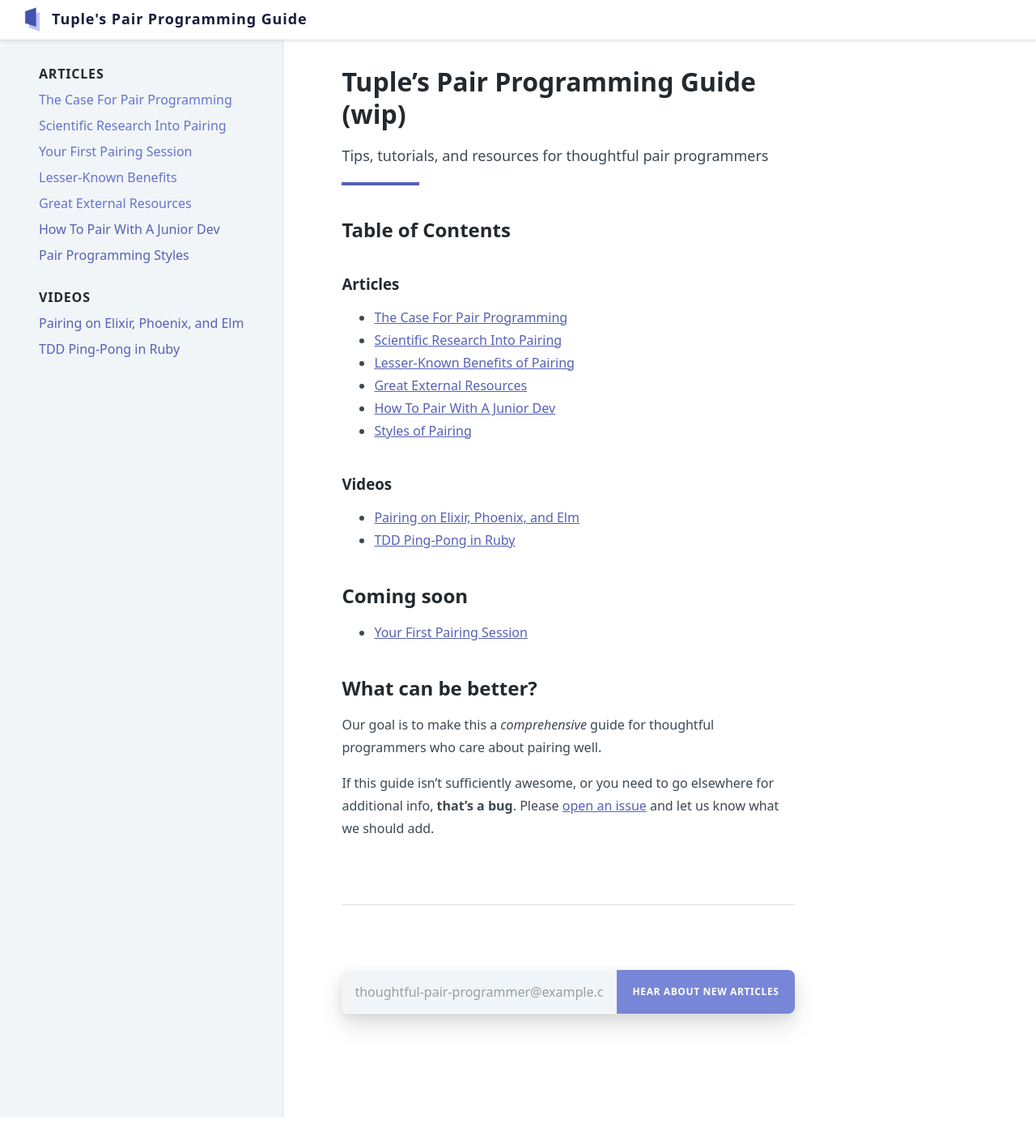
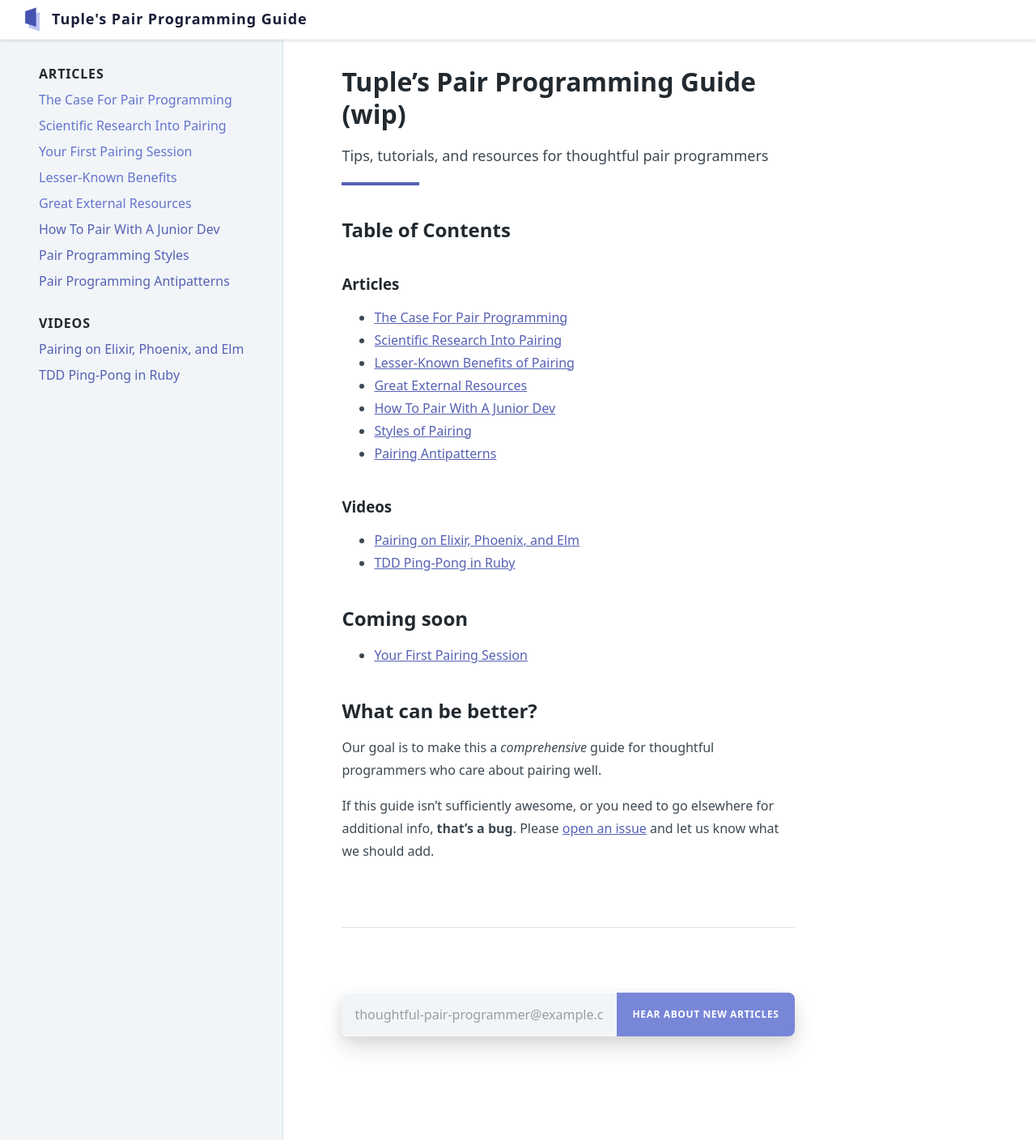
Before and after one commit to tupleapp/pair-programming-guide, a Jekyll site: the page built from index.md, in a window 1280 px wide. Shown: the whole page at 81% size. Built offline with Jekyll 4.4.1, drawn with Linux system fonts in a browser that asks for light colours; before the commit the page ends 1380 px from its top, so only the background shows below that.

Commit message:
add links

```diff
--- a/_includes/nav.html
+++ b/_includes/nav.html
@@ -31,6 +31,10 @@
       <li class="mb-3 leading-tight"><a
           href="/pair-programming-guide/styles"
           class="no-underline">Pair Programming Styles</a></li>
+
+      <li class="mb-3 leading-tight"><a
+          href="/pair-programming-guide/antipatterns"
+          class="no-underline">Pair Programming Antipatterns</a></li>
     </ul>
 
     <p class="pt-5 pb-3 uppercase tracking-wide font-bold leading-tight">Videos</p>
--- a/index.md
+++ b/index.md
@@ -22,6 +22,7 @@ title: Tuple's Pair Programming Guide
 - [Great External Resources](/pair-programming-guide/links)
 - [How To Pair With A Junior Dev](/pair-programming-guide/how-to-pair-with-a-junior-developer)
 - [Styles of Pairing](/pair-programming-guide/styles)
+- [Pairing Antipatterns](/pair-programming-guide/antipatterns)
 
 ### Videos
 
```
